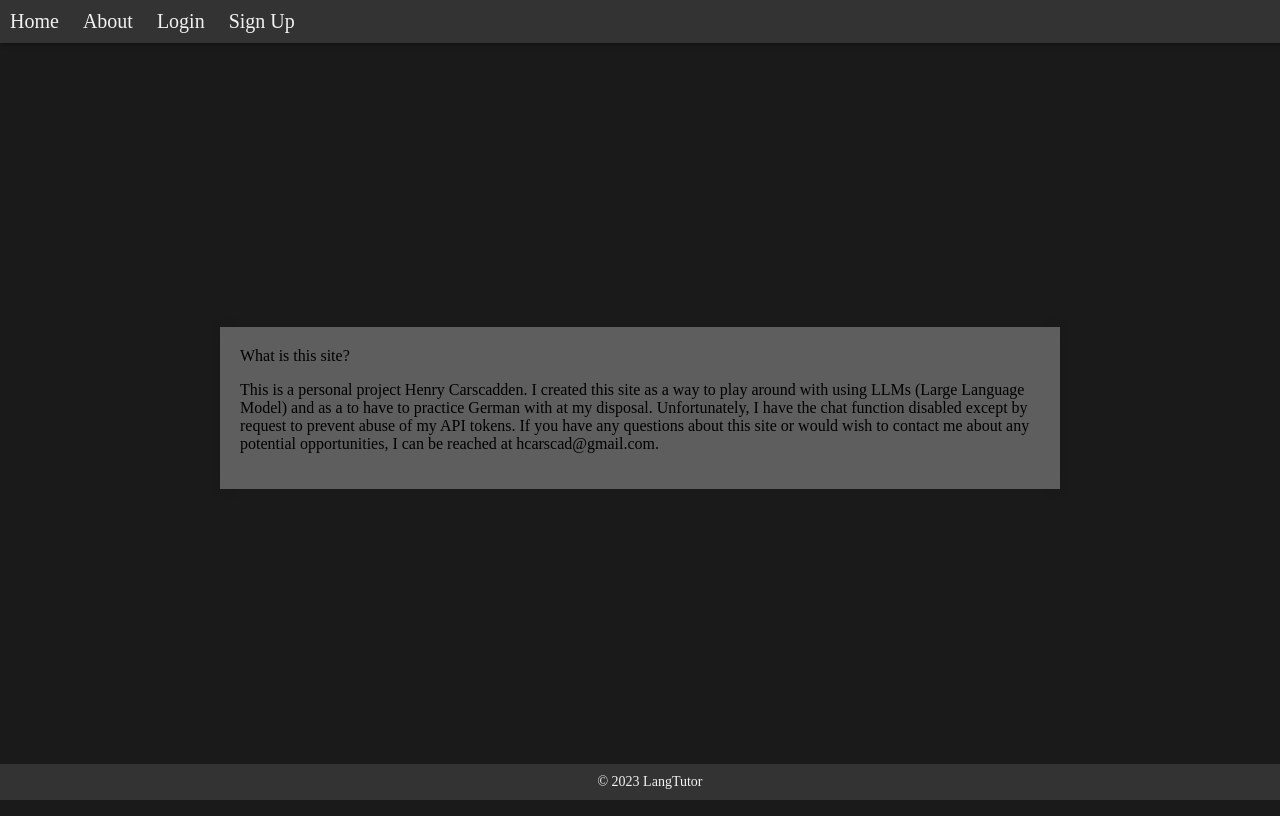
After one commit to hcars/lang_tutor, a Django app: page /about in a window 1280 px wide. The commit adds this page. Run offline with Django 4.2, Linux system fonts and the light colour scheme.

Commit message:
Added an about page and tweaked the system prompts.

```diff
--- /dev/null
+++ b/lang_tutor/lang_tutor_app/templates/about.html
@@ -0,0 +1,21 @@
+{% extends "templates/base.html" %}
+
+
+{% block title %}
+LangTutor
+
+{% endblock %}
+
+
+{% block content %}
+<div class="container" style="color: black;">
+    <h>What is this site?</h>
+    <p>
+        This is a personal project Henry Carscadden. I created this site as a way to play around with using LLMs (Large Language Model) and as a
+        to have to practice German with at my disposal. Unfortunately, I have the chat function disabled except by request to prevent abuse of my
+        API tokens. If you have any questions about this site or would wish to contact me about any potential opportunities, I can be reached at
+        hcarscad@gmail.com.
+    </p>
+</div>
+
+{% endblock %}
--- a/lang_tutor/lang_tutor_app/templates/base.html
+++ b/lang_tutor/lang_tutor_app/templates/base.html
@@ -11,7 +11,7 @@
 <body>
     <div class="navbar">
         <a href="/lang_tutor_app">Home</a>
-        <a href="#">About</a>
+        <a href="/lang_tutor_app/about">About</a>
 
 
         {% if user.is_authenticated %}
--- a/lang_tutor/lang_tutor_app/urls.py
+++ b/lang_tutor/lang_tutor_app/urls.py
@@ -7,6 +7,6 @@ urlpatterns = [
     path('signup', views.signup, name="signup"),
     path('login', views.login_view, name="login"),
     path('chat', views.chat, name="chat"),
-    path('logout', LogoutView.as_view(), name="logout")
-
+    path('logout', LogoutView.as_view(), name="logout"),
+    path('about', views.about, name="about")
 ]
--- a/lang_tutor/lang_tutor_app/views.py
+++ b/lang_tutor/lang_tutor_app/views.py
@@ -8,10 +8,14 @@ from django.conf import settings # import the settings file
 import openai
 
 LLM_SYSTEM_PROMPT = "You are a language tutor. Your job is to chat with the user in their target language. Do not stop using their target language! After each chat they send you, first, provide feedback on any grammatical mistakes or bad diction and second, respond to their chat in an engaging manner."
+LLM_HISTORY_PROMPT = "The following are summary of the chat history. Use them to inform the context of your chats, but ONLY suggest grammatical changes to the most recent user message."
 
 # Create your views here.
 def index(request):
     return render(request, "index.html")
+
+def about(request):
+    return render(request, "about.html")
 
 def signup(request):
     if request.method == "POST":
@@ -58,14 +62,15 @@ def chat(request):
             if 'history' not in request.session:
                 request.session['history'] = []
             elif len(request.session['history']) >= 8:
-                request.session['history'] = request.session['history'][8:]
+                request.session['history'] = request.session['history'][6:]
 
             messages = [
                 {"role": "system", "content":  LLM_SYSTEM_PROMPT},
                 {"role": "system", "content": f"Language: " + request.POST.get("lang")},
             ]
+            messages.append({"role": "system", "content": LLM_HISTORY_PROMPT})
             for prev_msg in request.session['history']:
-                messages.append({"role": "user", "content": prev_msg})
+                messages.append({"role": "system", "content": prev_msg})
             messages.append({"role": "user", "content": msg})
             response = openai.ChatCompletion.create(
                 model="gpt-3.5-turbo-0301",
```
